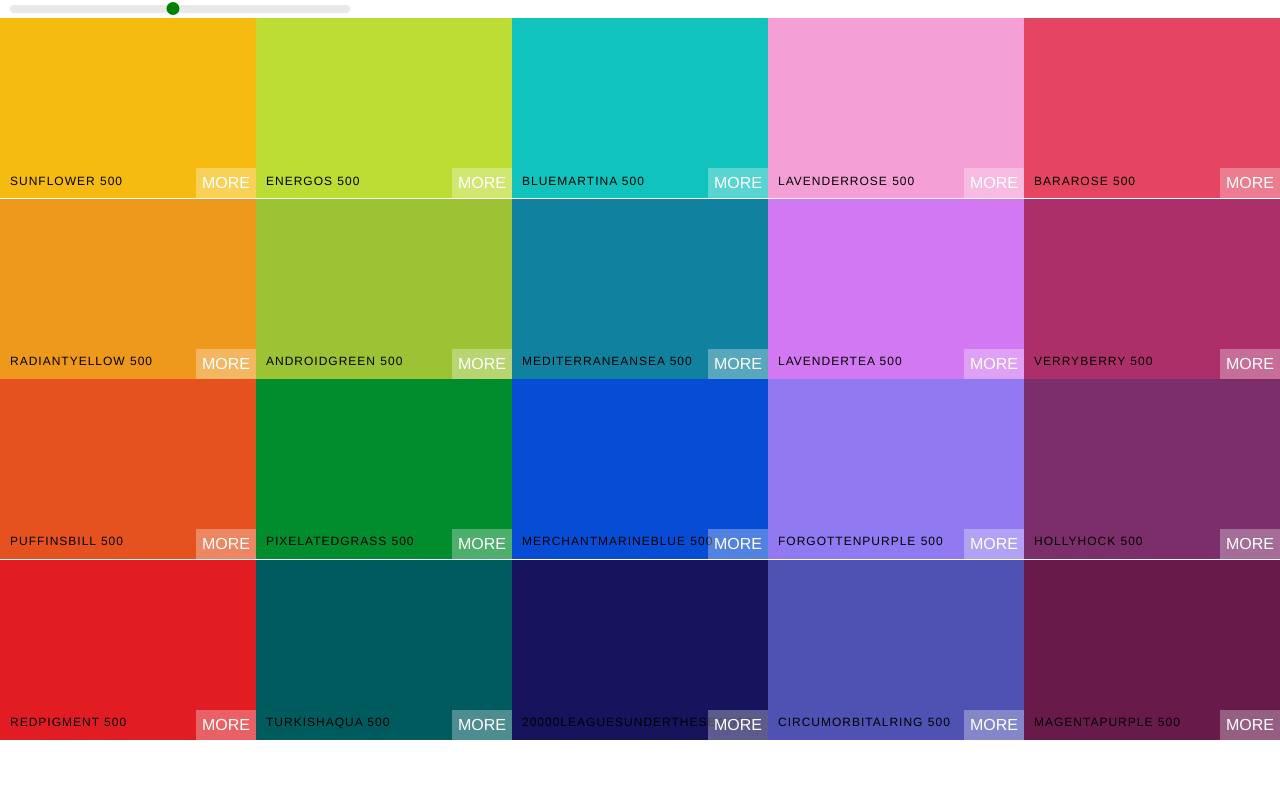
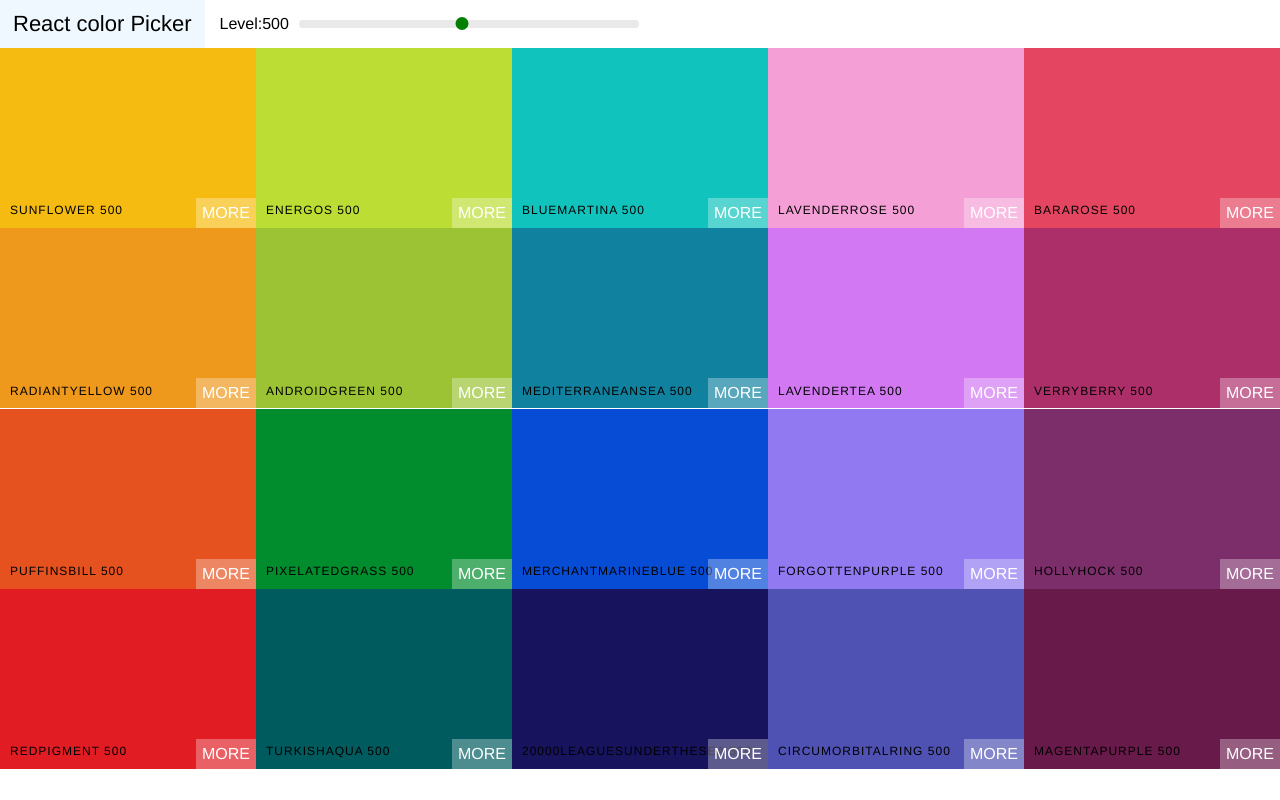
Before and after one commit to tijmendegraaff/react_color_app, a React app: page / in a window 1280 px wide. Built offline with nearby package versions, Linux system fonts and the light colour scheme.

Commit message:
add navbar

```diff
--- /dev/null
+++ b/src/components/Navbar.js
@@ -0,0 +1,37 @@
+import React, { Component } from 'react';
+import Slider from 'rc-slider';
+
+class Navbar extends Component {
+  constructor(props) {
+    super(props);
+    this.state = {};
+  }
+
+  render() {
+    const { level, changeLevel } = this.props;
+    return (
+      <header className="navbar">
+        <div className="logo">
+          <a href="#">React color Picker</a>
+        </div>
+        <div className="slider-container">
+          <span>
+            Level:
+            {level}
+          </span>
+          <div className="slider">
+            <Slider
+              defaultValue={level}
+              min={100}
+              max={900}
+              step={100}
+              onAfterChange={changeLevel}
+            />
+          </div>
+        </div>
+      </header>
+    );
+  }
+}
+
+export default Navbar;
--- a/src/components/palette.js
+++ b/src/components/palette.js
@@ -1,5 +1,5 @@
 import React, { Component } from 'react';
-import Slider from 'rc-slider';
+import Navbar from './Navbar';
 import ColorBox from './ColorBox';
 
 class Palette extends Component {
@@ -18,22 +18,13 @@
   render() {
     const { palette } = this.props;
     const { level } = this.state;
+
     const colorBoxes = palette.colors[level].map(color => (
-      <ColorBox background={color.hex} name={color.name} />
+      <ColorBox key={color.id} background={color.hex} name={color.name} />
     ));
     return (
       <div className="Palette">
-        <div className="slider">
-          <Slider
-            defaultValue={level}
-            min={100}
-            max={900}
-            step={100}
-            onAfterChange={this.changeLevel}
-          />
-        </div>
-
-        {/* Navbar goes here */}
+        <Navbar level={level} changeLevel={this.changeLevel} />
         <div className="Palette-colors">{colorBoxes}</div>
         {/* Footer goes here */}
       </div>
--- /dev/null
+++ b/src/styles/components/_navbar.scss
@@ -0,0 +1,47 @@
+.slider {
+  width: 340px;
+  margin: 0 10px;
+  display: inline-block;
+}
+
+.rc-slider-track {
+  background-color: transparent;
+}
+.rc-slider-rail {
+  height: 8px;
+}
+.rc-slider-handle,
+.rc-slider-handle:active,
+.rc-slider-handle:focus,
+.rc-slider-handle:hover {
+  background-color: green;
+  outline: none;
+  border: 2px solid green;
+  box-shadow: none;
+  width: 13px;
+  height: 13px;
+  margin-left: -7px;
+  margin-top: -3px;
+}
+
+.navbar {
+  display: flex;
+  align-items: center;
+  justify-content: flex-start;
+  height: 6vh;
+}
+
+.logo {
+  margin-right: 15px;
+  padding: 0 13px;
+  font-size: 22px;
+  background-color: aliceblue;
+  height: 100%;
+  display: flex;
+  align-items: center;
+}
+
+.logo a {
+  text-decoration: none;
+  color: black;
+}
--- a/src/styles/components/_palette.scss
+++ b/src/styles/components/_palette.scss
@@ -5,29 +5,3 @@
 .Palette-colors {
   height: 90%;
 }
-
-.slider {
-  width: 340px;
-  margin: 0 10px;
-  display: inline-block;
-}
-
-.rc-slider-track {
-  background-color: transparent;
-}
-.rc-slider-rail {
-  height: 8px;
-}
-.rc-slider-handle,
-.rc-slider-handle:active,
-.rc-slider-handle:focus,
-.rc-slider-handle:hover {
-  background-color: green;
-  outline: none;
-  border: 2px solid green;
-  box-shadow: none;
-  width: 13px;
-  height: 13px;
-  margin-left: -7px;
-  margin-top: -3px;
-}
--- a/src/styles/styles.scss
+++ b/src/styles/styles.scss
@@ -11,3 +11,4 @@
 @import "./components/palette";
 @import "./components/color_box";
 @import "./components/text";
+@import "./components/navbar";
```
